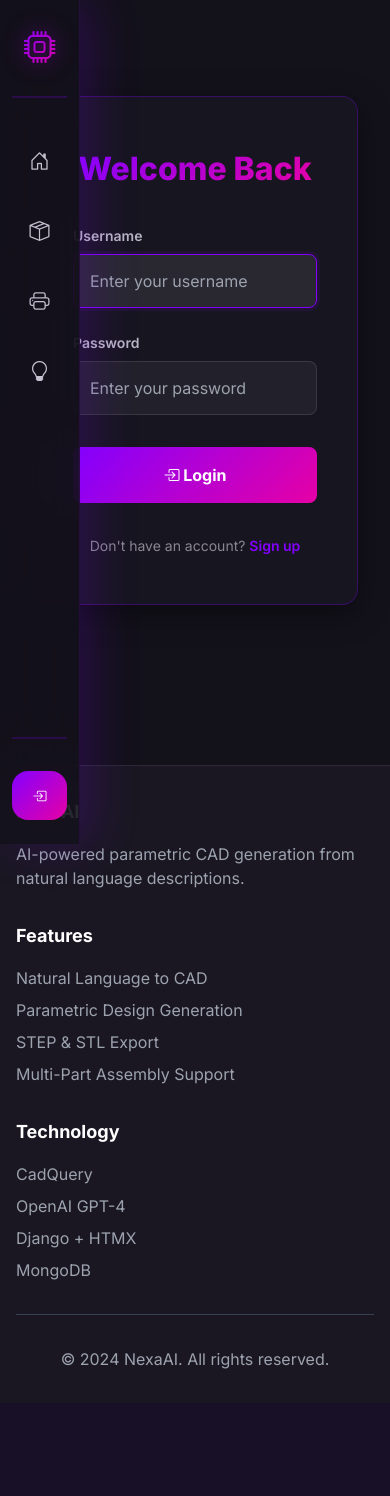
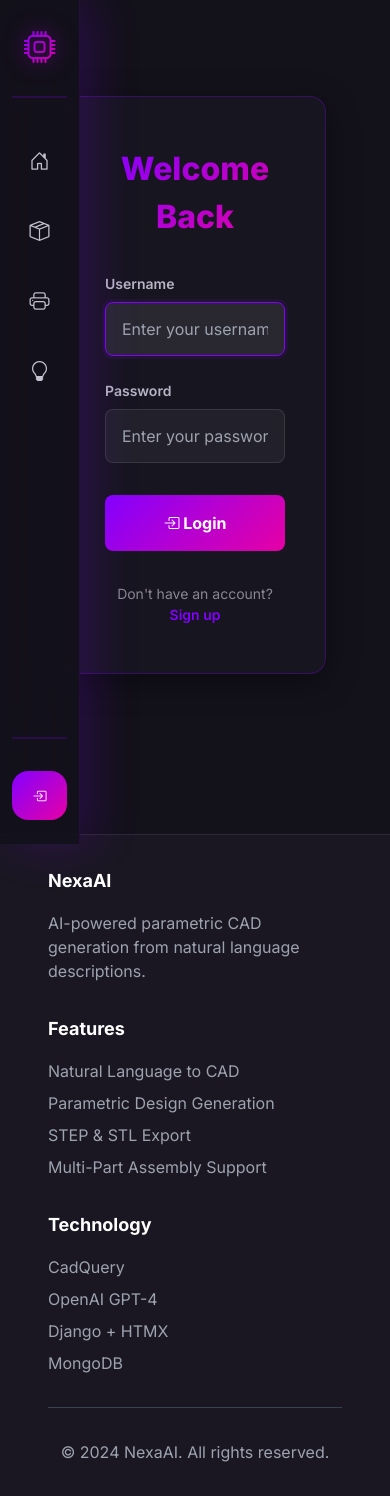
Before and after one commit to NexaFood/nexaai, a Django app: page /login/?next=/dashboard/ in a window 390 px wide. Before the commit the page ends 1369 px from the top, so only its background shows below. Run offline with Django 5.2, Linux system fonts and the light colour scheme; parts of the project's set-up code (start-up, migrations or seed data) failed here and were passed over; some libraries are stand-ins or nearby versions.

Commit message:
Fix content spacing to account for sidebar width
Problem:
- Content was being covered by the sidebar
- Container mx-auto was centering content incorrectly
- Dashboard had double padding

Solution:
1. Main Content:
   - Removed 'container mx-auto' class
   - Added direct padding: 2rem 3rem
   - Content now flows naturally with sidebar

2. Dashboard Container:
   - Removed padding (main already has it)
   - Adjusted min-height calculation

3. Footer:
   - Removed container wrapper
   - Added direct padding: 2rem 3rem
   - Consistent with main content

4. Responsive Padding:
   - Desktop: 3rem horizontal padding
   - Tablet: 2rem horizontal padding
   - Mobile: 1.5rem horizontal padding
   - Smooth transitions

Result:
✅ Content properly positioned next to sidebar
✅ No overlap or covering
✅ Consistent spacing throughout
✅ Responsive on all screen sizes
✅ Smooth transitions when resizing

Now everything is properly spaced! 🎯

```diff
--- a/static/css/dashboard.css
+++ b/static/css/dashboard.css
@@ -28,9 +28,9 @@
 
 /* Base Dashboard Styles */
 .dashboard-container {
-    padding: 3rem;
+    padding: 0;
     background: var(--color-primary);
-    min-height: 100vh;
+    min-height: calc(100vh - 4rem);
     position: relative;
 }
 
--- a/templates/base.html
+++ b/templates/base.html
@@ -272,6 +272,10 @@
             box-shadow: 0 12px 40px rgba(132, 0, 255, 0.6);
         }
 
+        main, footer {
+            transition: padding 0.3s ease;
+        }
+
         @media (max-width: 1024px) {
             .modern-nav {
                 width: 240px;
@@ -279,6 +283,11 @@
 
             body {
                 margin-left: 240px;
+            }
+
+            main, footer {
+                padding-left: 2rem;
+                padding-right: 2rem;
             }
         }
 
@@ -289,6 +298,11 @@
 
             body {
                 margin-left: 80px;
+            }
+
+            main, footer {
+                padding-left: 1.5rem;
+                padding-right: 1.5rem;
             }
 
             .nav-container {
@@ -408,7 +422,7 @@
     </nav>
 
     <!-- Main Content -->
-    <main class="container mx-auto px-4 py-8">
+    <main style="padding: 2rem 3rem;">
         {% if messages %}
             <div class="mb-6">
                 {% for message in messages %}
@@ -423,8 +437,7 @@
     </main>
 
     <!-- Footer -->
-    <footer class="text-white mt-16" style="background-color: #1a1722; border-top: 1px solid #2d2838;">
-        <div class="container mx-auto px-4 py-8">
+    <footer class="text-white mt-16" style="background-color: #1a1722; border-top: 1px solid #2d2838; padding: 2rem 3rem;">
             <div class="grid grid-cols-1 md:grid-cols-3 gap-8">
                 <div>
                     <h3 class="text-lg font-bold mb-4">NexaAI</h3>
@@ -452,7 +465,6 @@
             <div class="border-t border-gray-700 mt-8 pt-8 text-center text-gray-400">
                 <p>&copy; 2024 NexaAI. All rights reserved.</p>
             </div>
-        </div>
     </footer>
 
     {% block extra_js %}{% endblock %}
```
